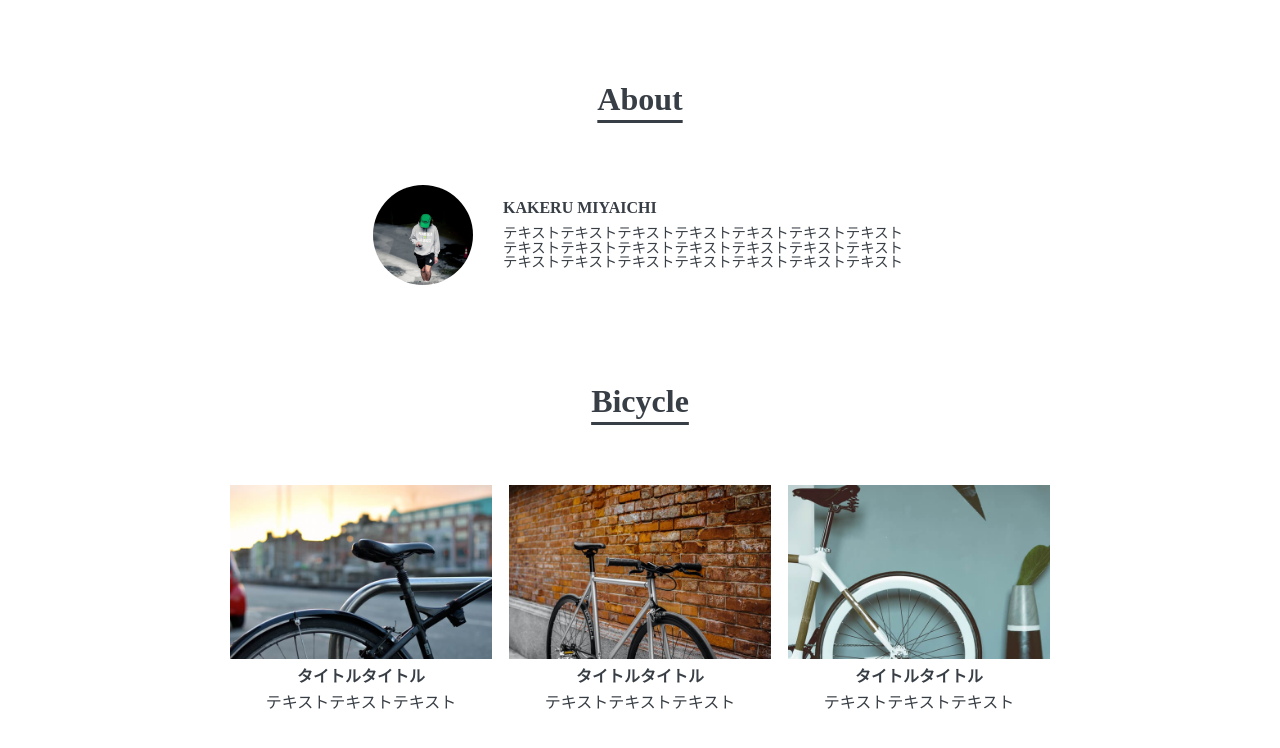
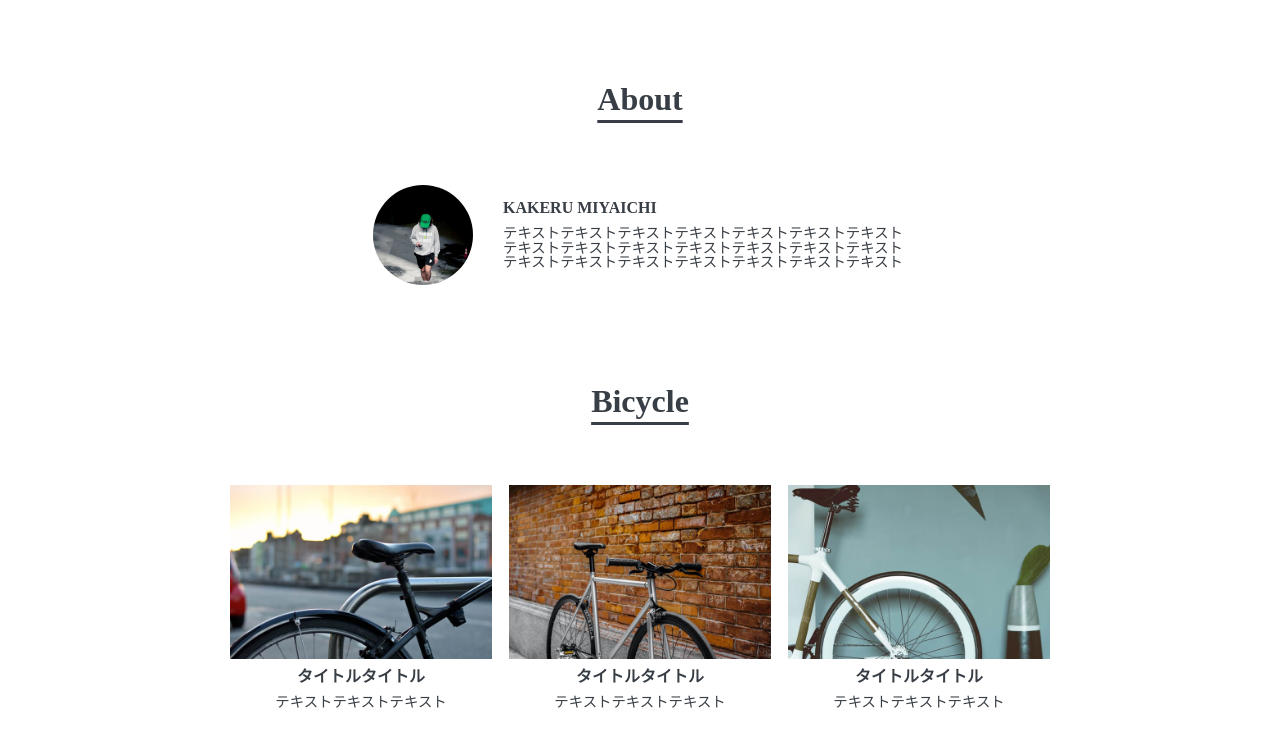
Before and after one commit to HAL-80/Practice-coding-1, a plain HTML site: page index.html in a window 1280 px wide. Shown: the part 663-1411 px from the top of the page. Drawn offline with Linux system fonts and the light colour scheme.

Commit message:
11/11 Fixing

```diff
--- a/style.css
+++ b/style.css
@@ -92,6 +92,6 @@ a{
     color: #383E45;
 }
 .bicyclecontenttext{
-    font-size: 14.4;
+    font-size: 14.4px;
     color: #383E45;
 }
```
